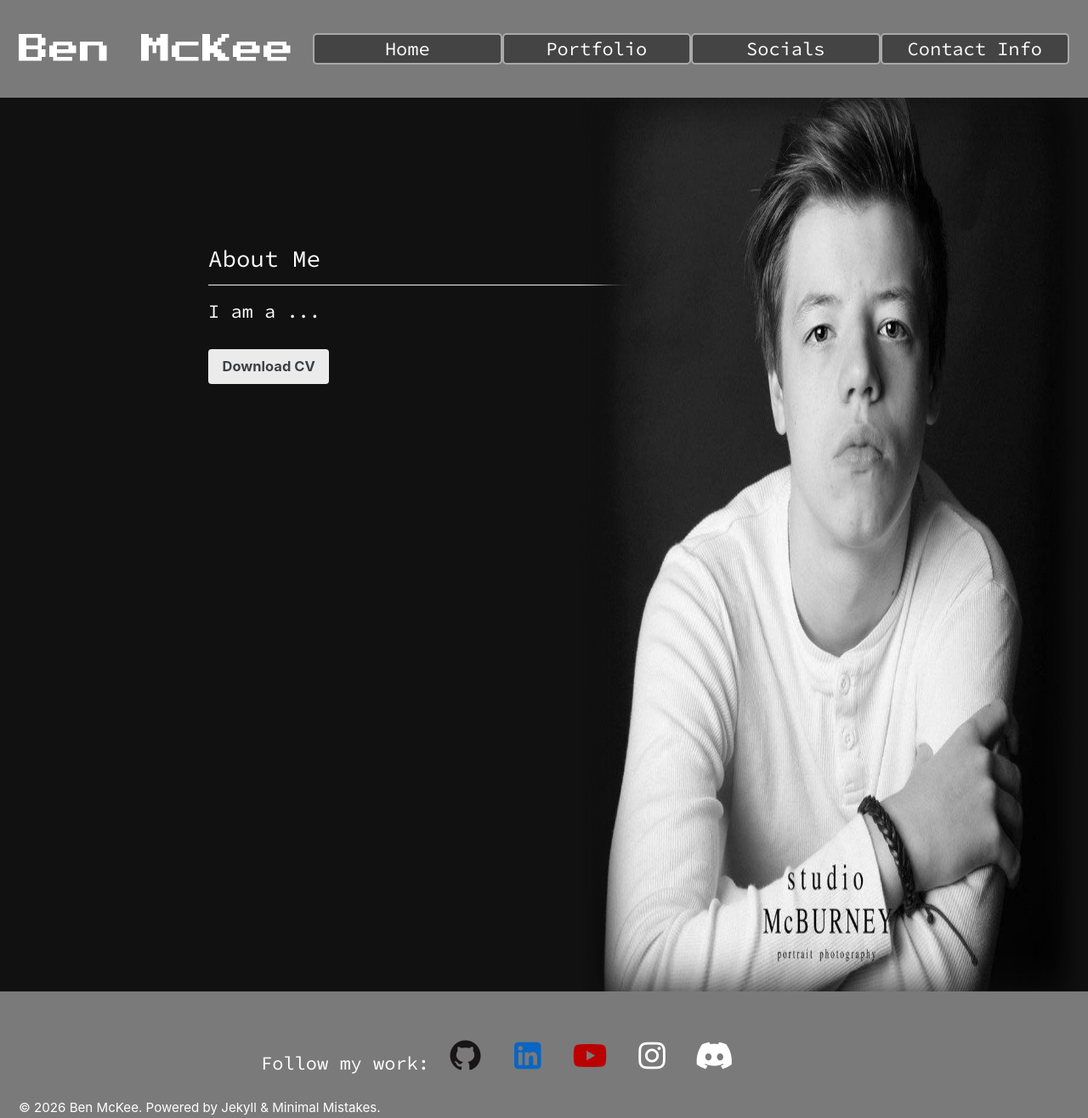
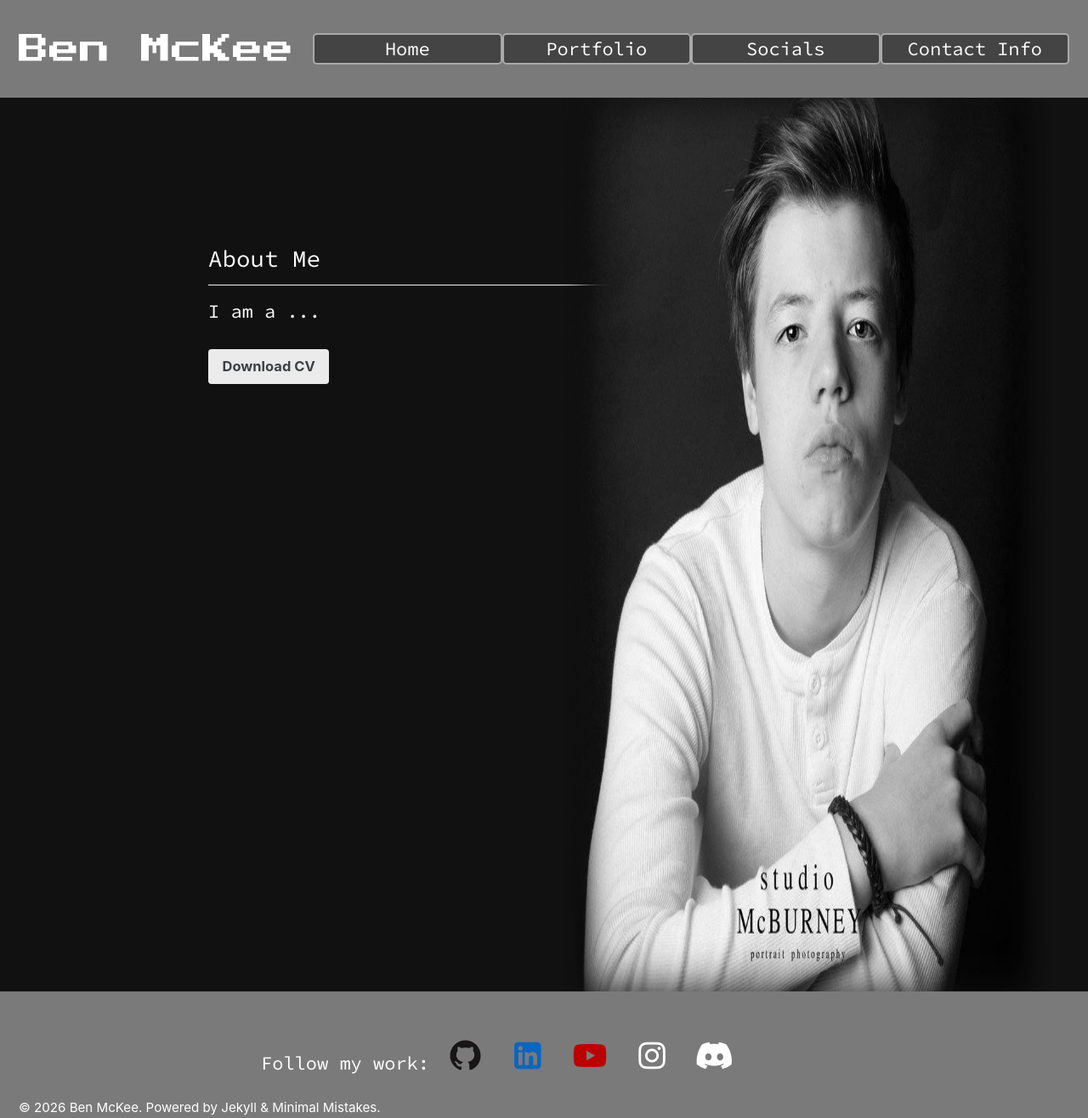
Before and after one commit to Bugglenuggets/Bugglenuggets.github.io, a Jekyll site: the page built from _pages/index.md, in a window 1280 px wide. Shown: the whole page at 85% size. Built offline with Jekyll 4.4.1, drawn with Linux system fonts in a browser that asks for light colours; some web fonts are replaced.

Commit message:
Update _page.scss

```diff
--- a/_sass/minimal-mistakes/_page.scss
+++ b/_sass/minimal-mistakes/_page.scss
@@ -5,7 +5,7 @@
 #main {
   @include clearfix;
   margin-inline-start: 45px;
-  margin-inline-end: 0px;
+  margin-inline-end: 45px;
   padding-inline: 0px;
   -webkit-animation: $intro-transition;
   animation: $intro-transition;
```
